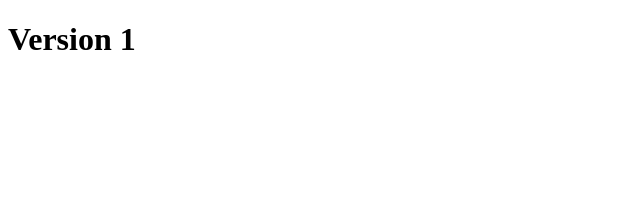
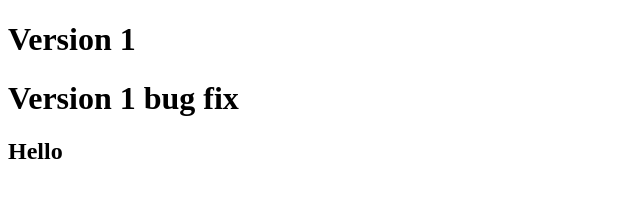
Before and after one commit to Naziya06/18rBranch, a plain HTML site: page index.html in a window 1280 px wide. Shown: the whole page, without its empty margins (0-640 px from the left). Drawn offline with Linux system fonts and the light colour scheme.

Commit message:
Version 1.2

```diff
--- a/index.html
+++ b/index.html
@@ -7,5 +7,7 @@
 </head>
 <body>
     <h1>Version 1</h1>
+    <h1>Version 1 bug fix<h1>
+        <h2>Hello</h2>
 </body>
 </html>
```
